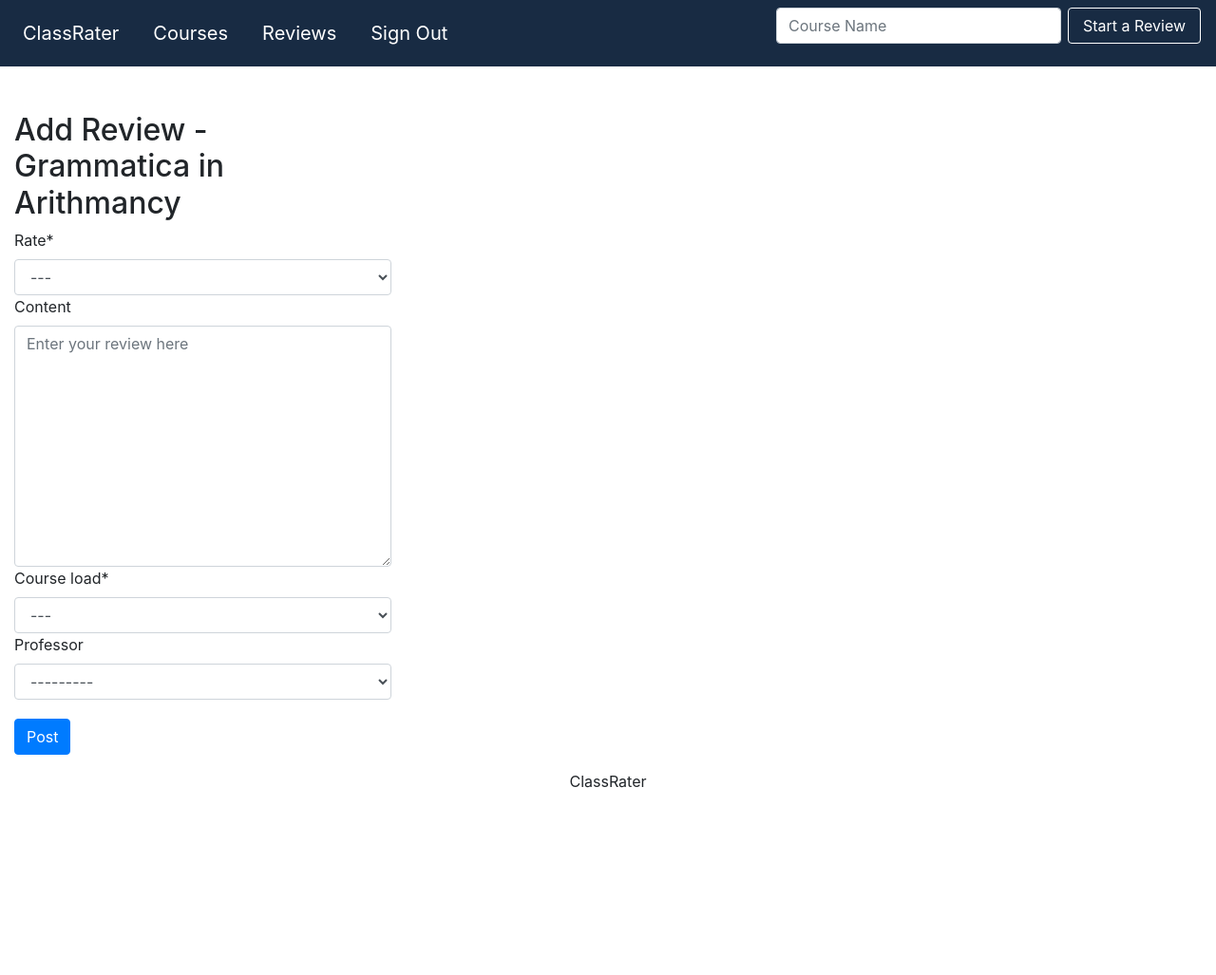
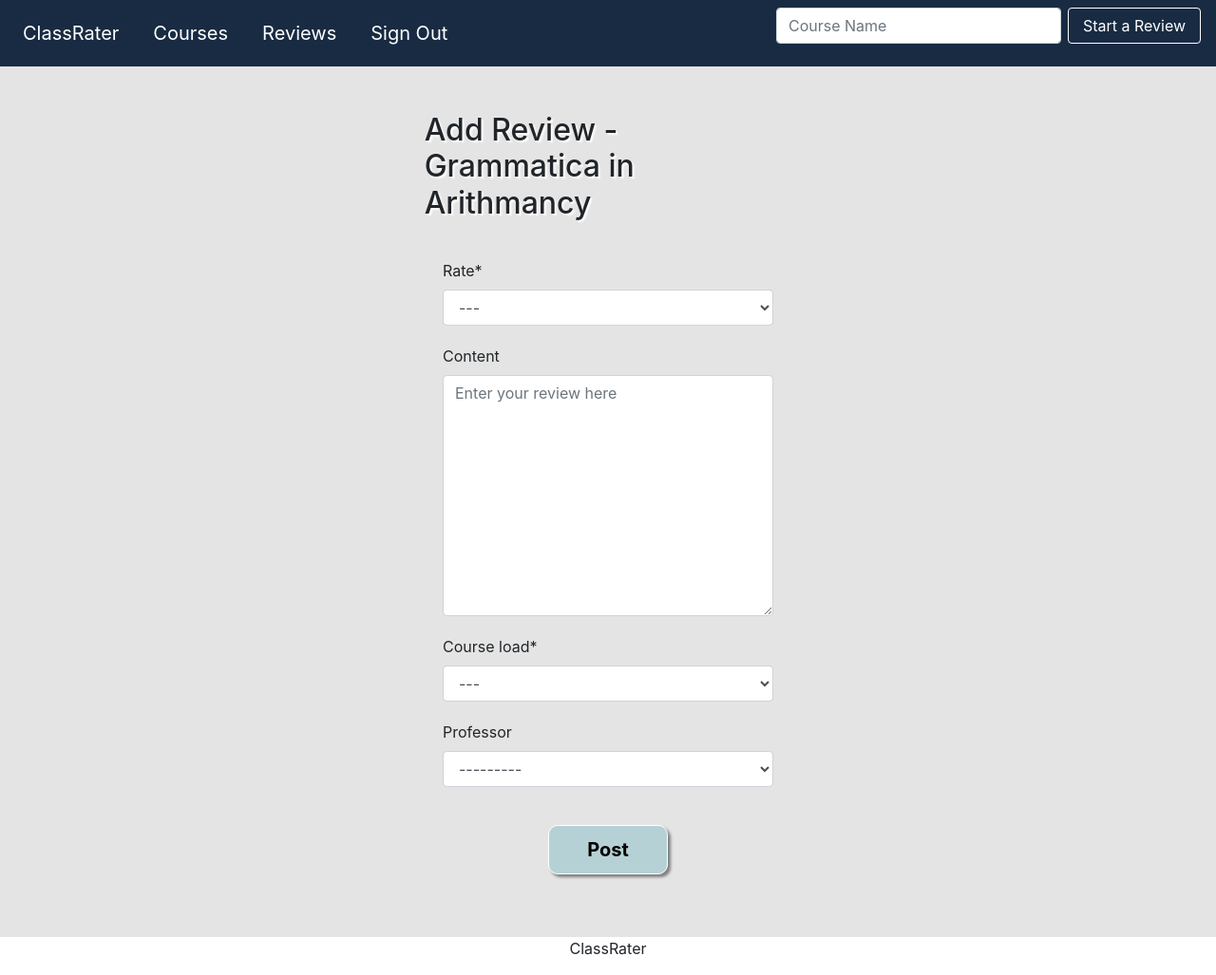
Before and after one commit to beyond-io/ClassRater, a Django app: page /add_review/10221 in a window 1280 px wide. Shown: the whole page at 95% size. Before the commit the page ends 830 px from the top, so only its background shows below. Run offline with Django 3.2, Linux system fonts and the light colour scheme; a user stored in the database is signed in; data comes from the database, SQL or seed files in the repository; some libraries are stand-ins or nearby versions.

Commit message:
add review CSS file

```diff
--- /dev/null
+++ b/homepage/static/css/add_review.css
@@ -0,0 +1,44 @@
+.form-container {
+    display: flex;
+    justify-content: center;
+    background-color: #E4E4E4;
+    padding-bottom: 50px;
+}
+
+.form-column {
+	display: flex;
+    flex-direction: column;
+    align-items: center;
+}
+
+
+.button-row {
+	display: flex;
+	justify-content: center;
+}
+
+.post-btn {
+	background-color: #B6D1D5 !important;
+    color: black;
+    font-weight: bold;
+    font-size: 20px;
+    padding: 10px 40px 10px 40px;
+    border: 1px solid white;
+    border-radius: 10px;
+    margin-top: 20px;
+    box-shadow: 3px 3px 3px grey;
+}
+
+.course-name {
+    margin-bottom: 30px;
+    text-shadow: 2px 2px 2px white;
+}
+
+.review-form {
+    width: 90%;
+}
+
+.control-group {
+	margin: 10px 0 20px 0;
+
+}
--- a/homepage/templates/homepage/add_review.html
+++ b/homepage/templates/homepage/add_review.html
@@ -1,26 +1,26 @@
 {% extends 'homepage/app_layout.html' %}
 {% block content %}
 {% load crispy_forms_tags %}
+{% load static %}
 <html>
 <head>
 <title>Class Rater Add Review</title>
+<link rel="stylesheet" href="{% static 'css/add_review.css' %}">
 </head>
 
 <body>
-<div class="container-fluid text-left pt-5">
-  <div class="row">
-    <div class="col-sm-4">
-      <h2>Add Review - {{ course_name }}</h2>
-      <div class="form-group">
+<div class="container-fluid text-left pt-5 form-container">
+    <div class="col-sm-4 form-column">
+      <h2 class="course-name">Add Review - {{ course_name }}</h2>
+      <div class="form-group review-form">
         <form method="POST">
             {% csrf_token %}
             {{ form|crispy }}
-            <div style="margin-top:20px">
-                <input class="btn btn-primary" type="submit" value="Post">
+            <div class="button-row" style="margin-top:20px">
+                <input class="btn btn-primary post-btn" type="submit" value="Post">
             </div>
         </form>
       </div>
-    </div>
   </div>
 </div>
 {% endblock %}
```
